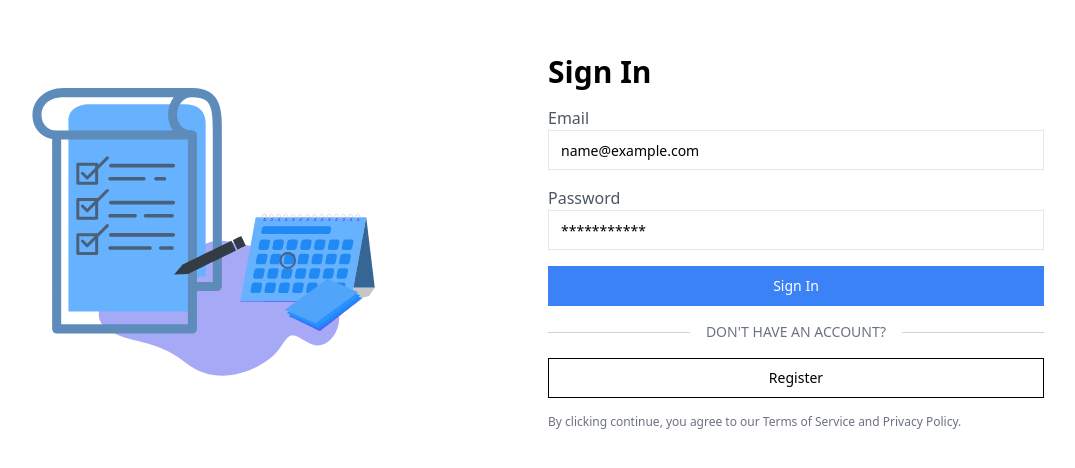
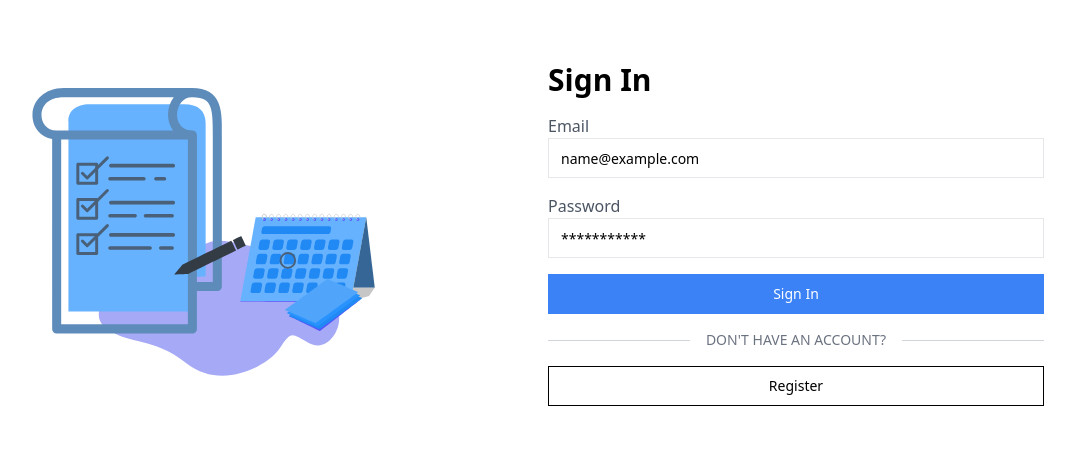
Before and after one commit to MrGhost23/todo-app, a React (Vite) app in the folder client/: page /login in a window 1280 px wide. Shown: the part 174-642 px from the top of the page, without its empty margins (140-1215 px from the left). Built offline with nearby package versions, Linux system fonts and the light colour scheme.

Commit message:
changed: the text of login and sign up pages

```diff
--- a/client/src/pages/Login.tsx
+++ b/client/src/pages/Login.tsx
@@ -104,10 +104,6 @@ const Login = () => {
               Register
             </Button>
           </Link>
-          <p className="text-xs text-gray-500 mt-4">
-            By clicking continue, you agree to our Terms of Service and Privacy
-            Policy.
-          </p>
         </form>
       </div>
     </div>
--- a/client/src/pages/Register.tsx
+++ b/client/src/pages/Register.tsx
@@ -120,7 +120,7 @@ const Register = () => {
             </Button>
           </Link>
           <p className="text-xs text-gray-500 mt-4">
-            By clicking continue, you agree to our Terms of Service and Privacy
+            By clicking sign up, you agree to our Terms of Service and Privacy
             Policy.
           </p>
         </form>
```
